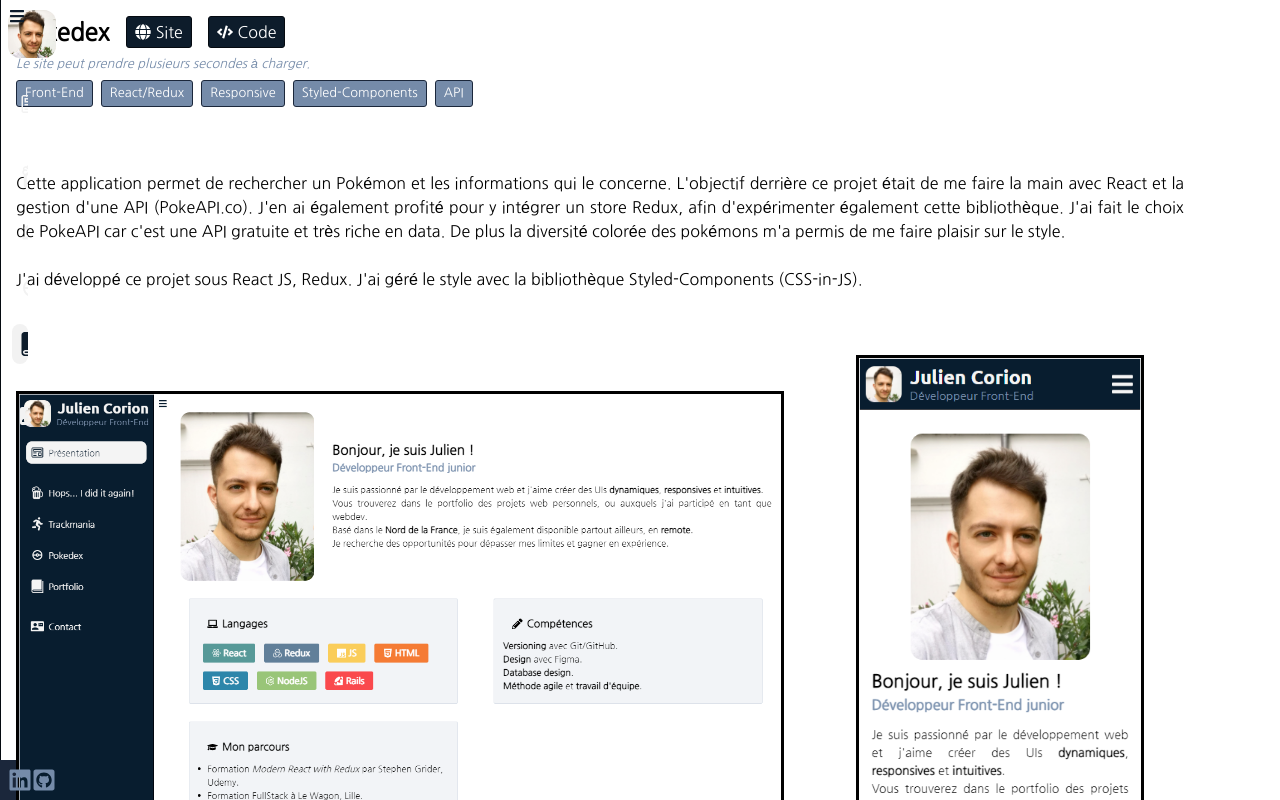
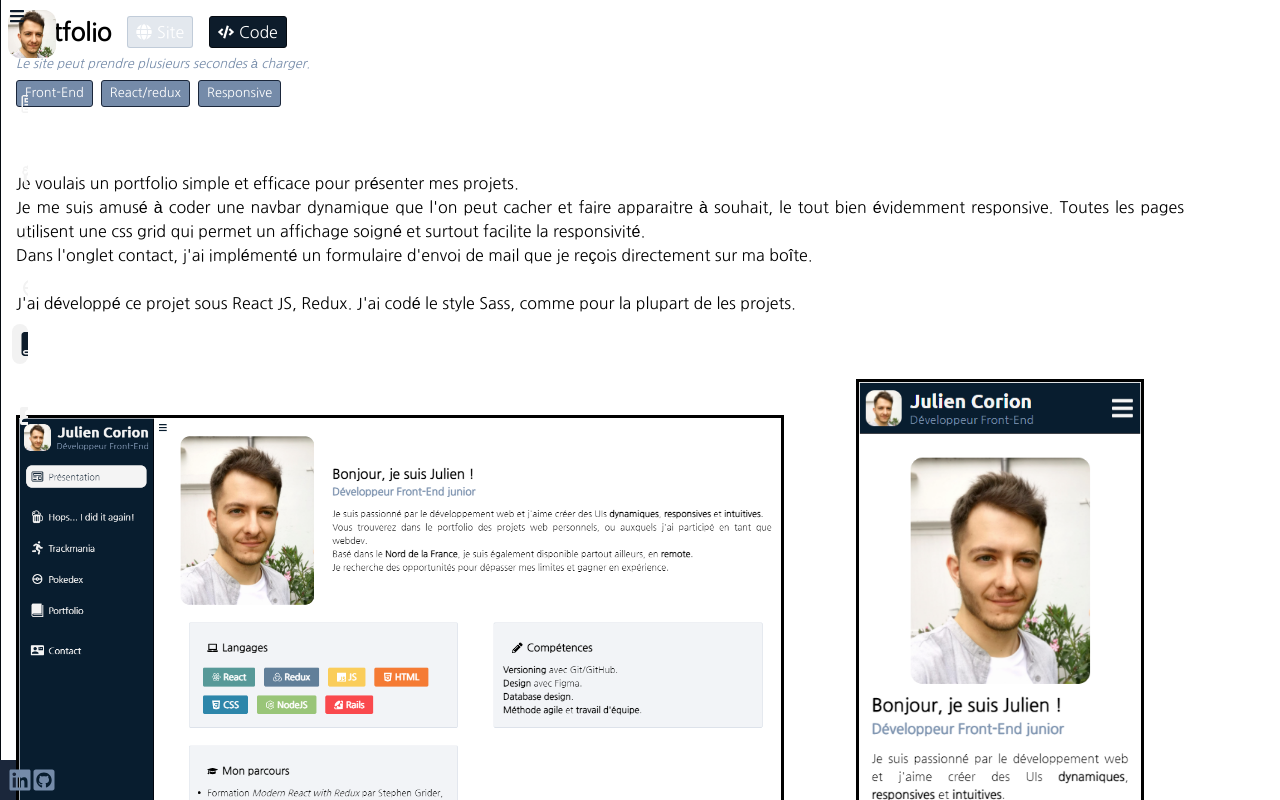
Before and after one commit to Mordhin/portfoliov3, a React (Create React App) app: page /portfolio in a window 1280 px wide. Shown: the top 800 px of the page. Built offline with nearby package versions, Linux system fonts and the light colour scheme.

Commit message:
portfolio done

```diff
--- a/src/components/pages/projects/Portfolio.js
+++ b/src/components/pages/projects/Portfolio.js
@@ -13,12 +13,12 @@ export const Portfolio = () => {
       <div className="project_header">
         <Fade left>
           <div className="flex">
-            <h2>Pokedex</h2>
-            <a href="https://jcpokedex.herokuapp.com" target="_blank">
+            <h2>Portfolio</h2>
+            <div className="disabled">
               <FaGlobe />
               Site
-            </a>
-            <a href="https://github.com/Mordhin/pokedex" target="_blank">
+            </div>
+            <a href="https://github.com/Mordhin/portfoliov3" target="_blank">
               <FaCode />
               Code
             </a>
@@ -28,10 +28,8 @@ export const Portfolio = () => {
           </p>
           <div className="tags">
             <Tag>Front-End</Tag>
-            <Tag>React/Redux</Tag>
+            <Tag>React/redux</Tag>
             <Tag>Responsive</Tag>
-            <Tag>Styled-Components</Tag>
-            <Tag>API</Tag>
           </div>
         </Fade>
       </div>
@@ -39,19 +37,17 @@ export const Portfolio = () => {
         <div className="project_grid">
           <div className="project_text">
             <p>
-              Cette application permet de rechercher un Pokémon et les
-              informations qui le concerne. L'objectif derrière ce projet était
-              de me faire la main avec React et la gestion d'une API
-              (PokeAPI.co). J'en ai également profité pour y intégrer un store
-              Redux, afin d'expérimenter également cette bibliothèque. J'ai fait
-              le choix de PokeAPI car c'est une API gratuite et très riche en
-              data. De plus la diversité colorée des pokémons m'a permis de me
-              faire plaisir sur le style.
+              Je voulais un portfolio simple et efficace pour présenter mes projets.
+              <br/>
+              Je me suis amusé à coder une navbar dynamique que l'on peut cacher et faire apparaitre à souhait, le tout bien évidemment responsive.
+              Toutes les pages utilisent une css grid qui permet un affichage soigné et surtout facilite la responsivité.
+              <br/>
+              Dans l'onglet contact, j'ai implémenté un formulaire d'envoi de mail que je reçois directement sur ma boîte.
             </p>
             <br />
             <p>
-              J'ai développé ce projet sous React JS, Redux. J'ai géré le style
-              avec la bibliothèque Styled-Components (CSS-in-JS).{" "}
+              J'ai développé ce projet sous React JS, Redux. J'ai codé le style
+              Sass, comme pour la plupart de les projets.
             </p>
           </div>
           <div className="large_photo">
--- a/src/components/pages/projects/Projects.scss
+++ b/src/components/pages/projects/Projects.scss
@@ -17,7 +17,7 @@
     margin-right: 1rem;
     margin-bottom: 0.5rem;
   }
-  a {
+  a, .disabled {
     width: fit-content;
     color: white;
     text-decoration: none;
@@ -36,6 +36,10 @@
     &:active {
       opacity: 0.9;
     }
+  }
+  .disabled {
+    background: var(--shadow-bis);
+    border: 1px solid var(--shadow-ter);
   }
 }
 
--- a/src/index.scss
+++ b/src/index.scss
@@ -16,6 +16,7 @@
   --light: hsl(214, 23%, 56%);
   --shadow: hsl(214, 23%, 56%, 0.1);
   --shadow-bis: hsl(214, 23%, 56%, 0.2);
+  --shadow-ter: hsl(214, 23%, 56%, 0.3);
   --white: hsl(0, 0%, 95%);
 }
 
```
Also changed, not shown: 1 other file (tests, documents, lock files or other folders).
